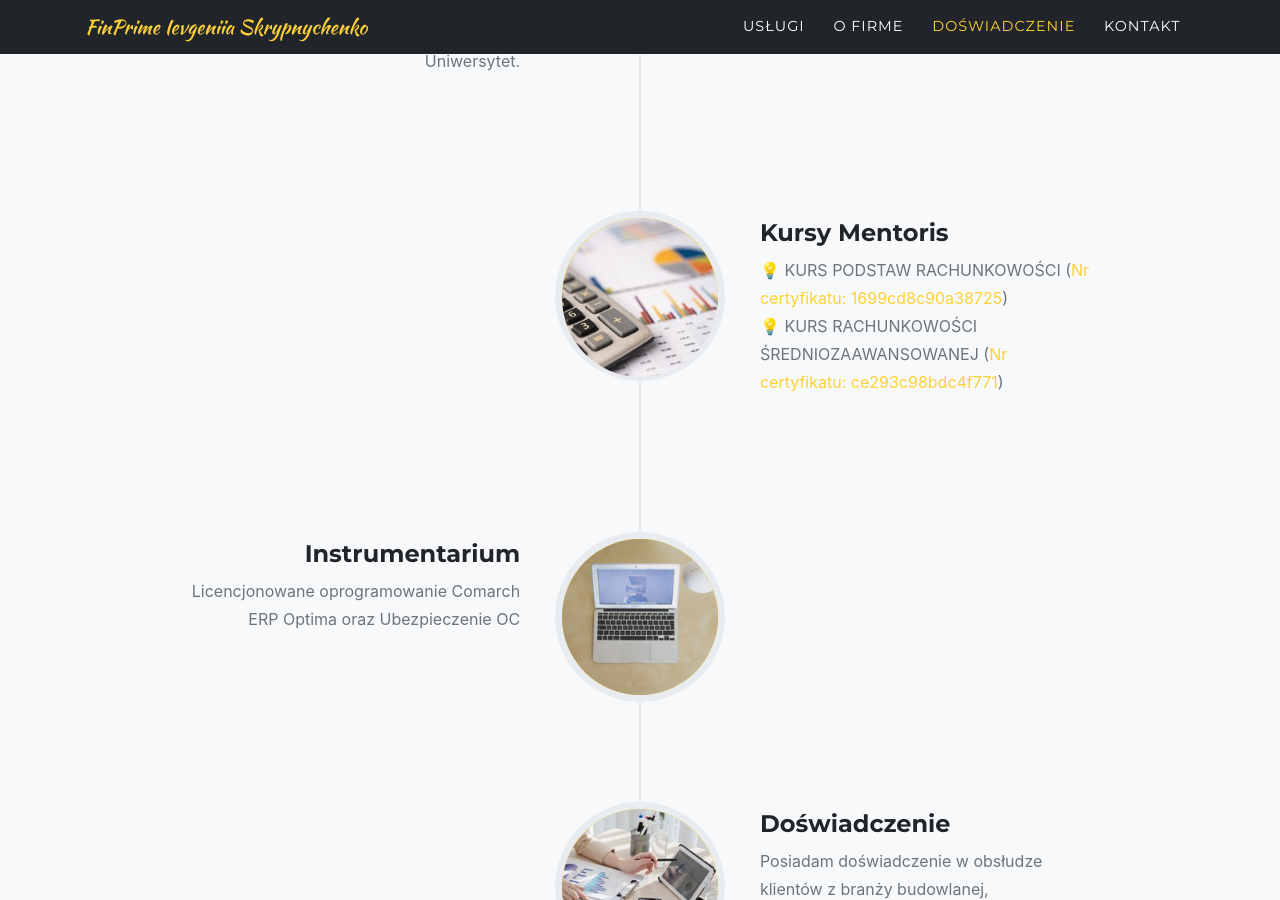
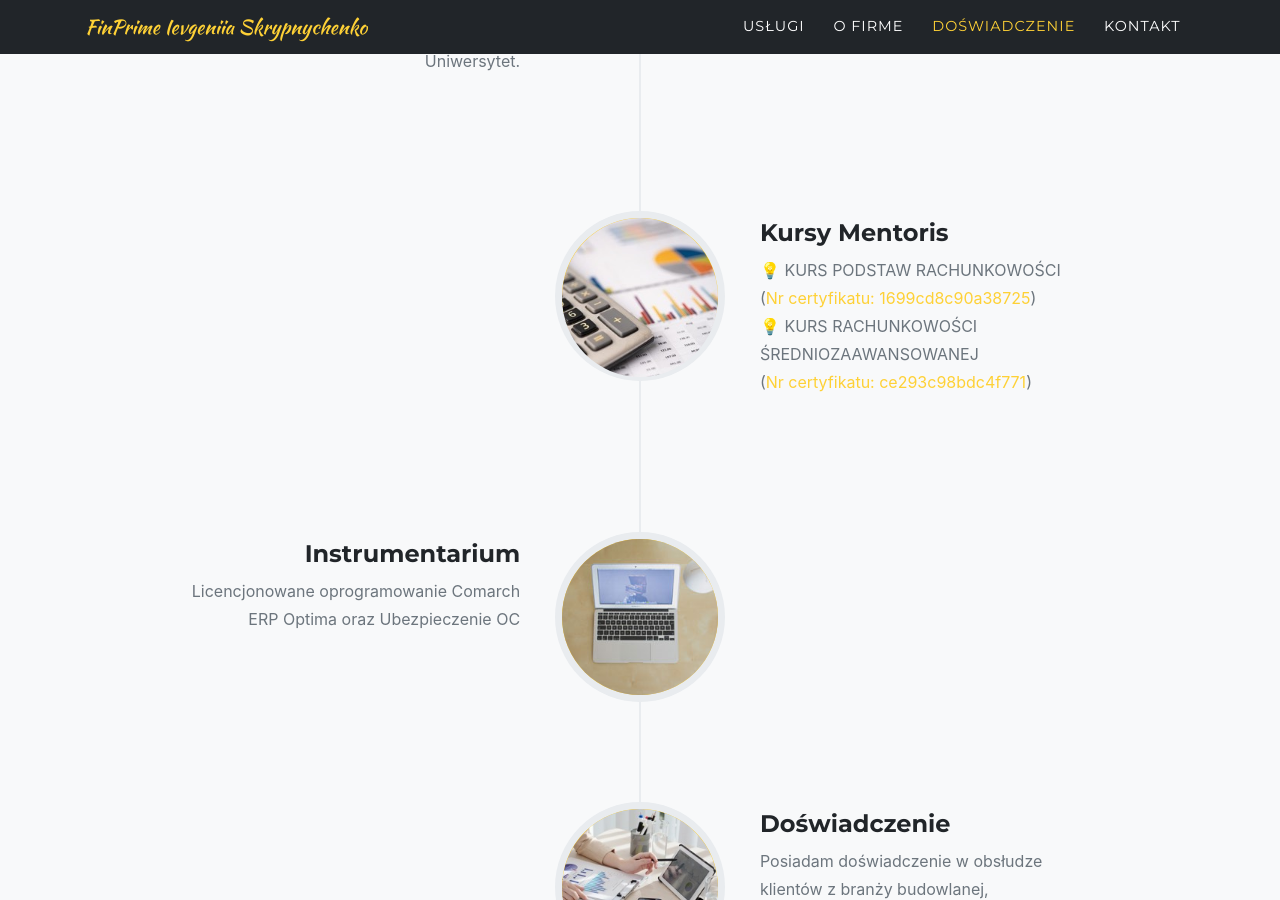
Before and after one commit to scripnichenko/finprime, a Jekyll site: the page built from index.md, in a window 1280 px wide and 900 px high, scrolled down 3282 px. Built offline with Jekyll 4.4.1, drawn with Linux system fonts in a browser that asks for light colours; some web fonts are replaced.

Commit message:
formatting

```diff
--- a/_data/sitetext.yml
+++ b/_data/sitetext.yml
@@ -51,7 +51,7 @@ en: &DEFAULT_EN
         alt:
       - title: "Kursy Mentoris"
         year:
-        desc: "💡 KURS PODSTAW RACHUNKOWOŚCI ([Nr certyfikatu: 1699cd8c90a38725](https://kursy-rachunkowosci.pl/cert/1699cd8c90a38725/pl)) <br> 💡 KURS RACHUNKOWOŚCI ŚREDNIOZAAWANSOWANEJ ([Nr certyfikatu: ce293c98bdc4f771](https://kursy-rachunkowosci.pl/cert/ce293c98bdc4f771/pl))"
+        desc: "💡 KURS PODSTAW RACHUNKOWOŚCI  <br> ([Nr certyfikatu: 1699cd8c90a38725](https://kursy-rachunkowosci.pl/cert/1699cd8c90a38725/pl)) <br> 💡 KURS RACHUNKOWOŚCI ŚREDNIOZAAWANSOWANEJ  <br> ([Nr certyfikatu: ce293c98bdc4f771](https://kursy-rachunkowosci.pl/cert/ce293c98bdc4f771/pl))"
         image: assets/img/timeline/2.jpg
         alt:
       - title: "Instrumentarium"
```
